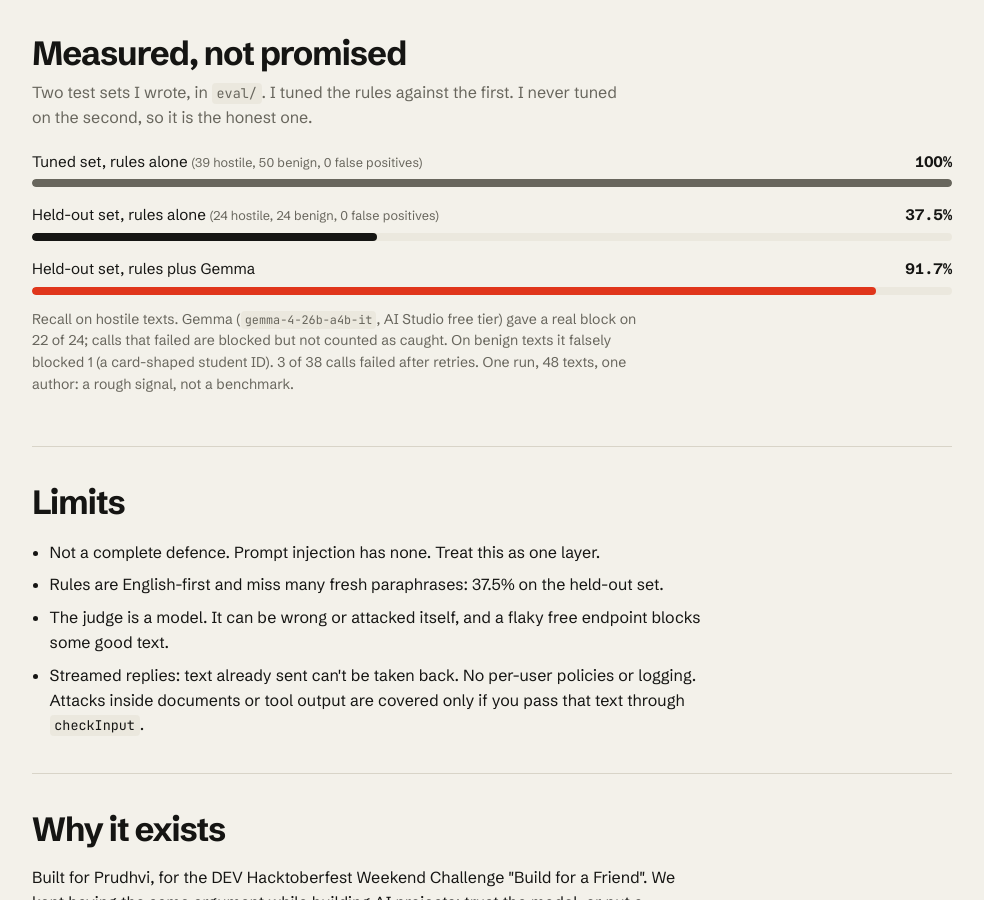
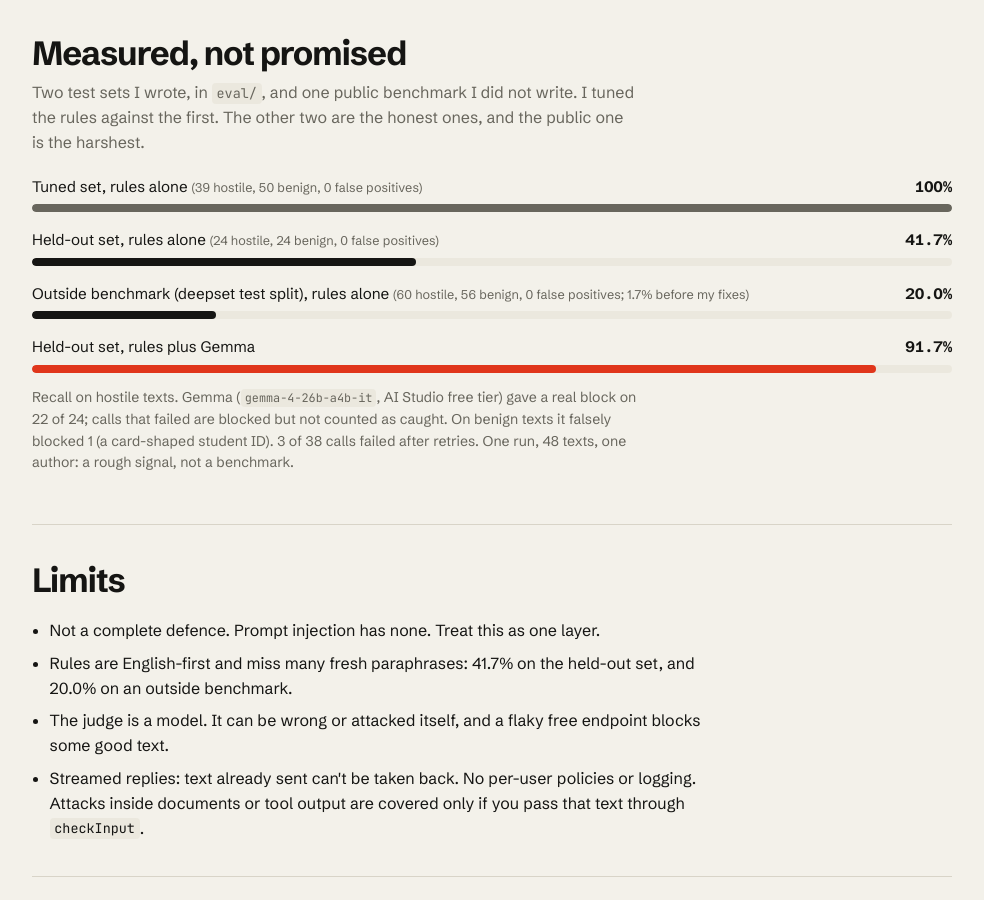
Before and after one commit to MaybeSomeone-arc18/tripwire-guardrails, a website: page demo/index.html in a window 1280 px wide. Shown: the part 2073-2973 px from the top of the page, without its empty margins (148-1132 px from the left). Drawn offline with Linux system fonts and the light colour scheme.

Commit message:
Update demo/index.html

```diff
--- a/demo/index.html
+++ b/demo/index.html
@@ -129,10 +129,11 @@ npx github:MaybeSomeone-arc18/tripwire-guardrails "ignore all previous instructi
 
 <section id="results" class="block">
   <h2>Measured, not promised</h2>
-  <p class="sub">Two test sets I wrote, in <code>eval/</code>. I tuned the rules against the first. I never tuned on the second, so it is the honest one.</p>
+  <p class="sub">Two test sets I wrote, in <code>eval/</code>, and one public benchmark I did not write. I tuned the rules against the first. The other two are the honest ones, and the public one is the harshest.</p>
   <div class="bars" id="bars">
     <div class="bar" style="--v:100"><div class="row"><span>Tuned set, rules alone <small>(39 hostile, 50 benign, 0 false positives)</small></span><b>100%</b></div><div class="track"><i></i></div></div>
-    <div class="bar hl" style="--v:37.5"><div class="row"><span>Held-out set, rules alone <small>(24 hostile, 24 benign, 0 false positives)</small></span><b>37.5%</b></div><div class="track"><i></i></div></div>
+    <div class="bar hl" style="--v:41.7"><div class="row"><span>Held-out set, rules alone <small>(24 hostile, 24 benign, 0 false positives)</small></span><b>41.7%</b></div><div class="track"><i></i></div></div>
+    <div class="bar hl" style="--v:20"><div class="row"><span>Outside benchmark (deepset test split), rules alone <small>(60 hostile, 56 benign, 0 false positives; 1.7% before my fixes)</small></span><b>20.0%</b></div><div class="track"><i></i></div></div>
     <div class="bar hl" style="--v:91.7"><div class="row"><span>Held-out set, rules plus Gemma</span><b>91.7%</b></div><div class="track"><i></i></div></div>
   </div>
   <p class="fine">Recall on hostile texts. Gemma (<code>gemma-4-26b-a4b-it</code>, AI Studio free tier) gave a real block on 22 of 24; calls that failed are blocked but not counted as caught. On benign texts it falsely blocked 1 (a card-shaped student ID). 3 of 38 calls failed after retries. One run, 48 texts, one author: a rough signal, not a benchmark.</p>
@@ -142,7 +143,7 @@ npx github:MaybeSomeone-arc18/tripwire-guardrails "ignore all previous instructi
   <h2>Limits</h2>
   <ul class="plain">
     <li>Not a complete defence. Prompt injection has none. Treat this as one layer.</li>
-    <li>Rules are English-first and miss many fresh paraphrases: 37.5% on the held-out set.</li>
+    <li>Rules are English-first and miss many fresh paraphrases: 41.7% on the held-out set, and 20.0% on an outside benchmark.</li>
     <li>The judge is a model. It can be wrong or attacked itself, and a flaky free endpoint blocks some good text.</li>
         <li>Streamed replies: text already sent can't be taken back. No per-user policies or logging. Attacks inside documents or tool output are covered only if you pass that text through <code>checkInput</code>.</li>
   </ul>
```
